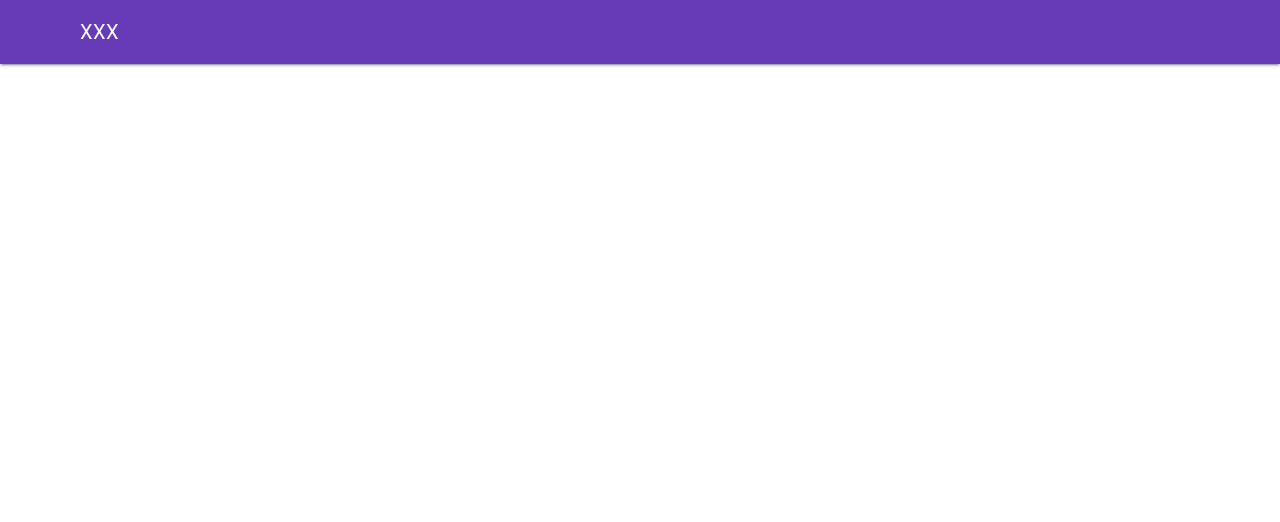
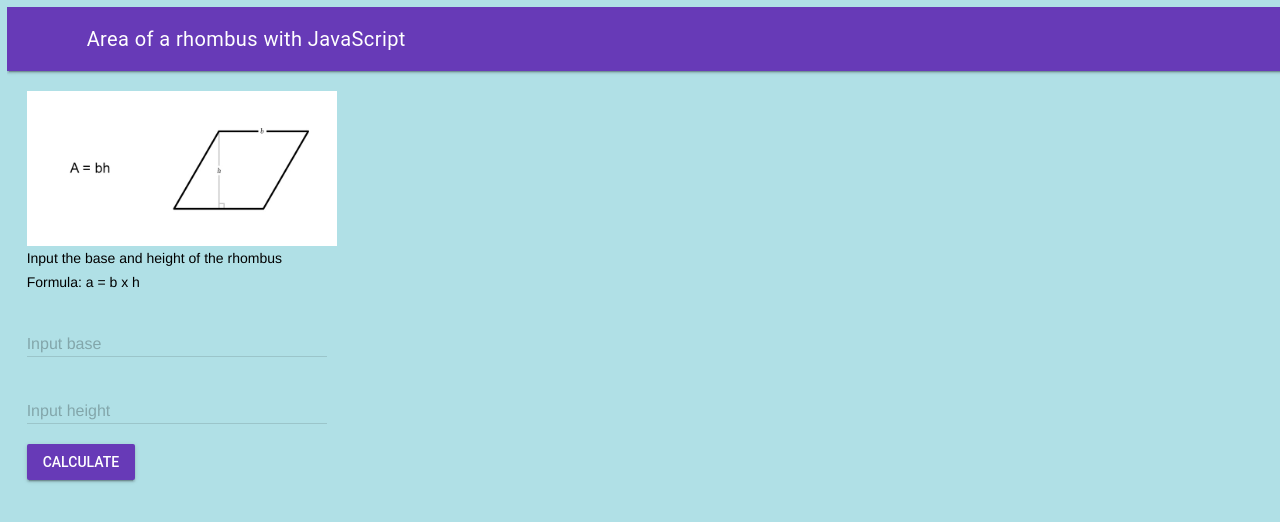
Before and after one commit to marshall-demars/ICS20-Assignment-02-JS, a plain HTML site: page index.html in a window 1280 px wide. Drawn offline with nearby package versions, Linux system fonts and the light colour scheme.

Commit message:
4 files changed

```diff
--- a/css/style.css
+++ b/css/style.css
@@ -0,0 +1,28 @@
+/* Created by: Marshall
+* Created on: Mar 2022
+* This file contains the CSS for index.html
+*/
+
+.mdl-layout__content {
+  padding-left: 15pt;
+  padding-right: 15pt;
+  padding-top: 15pt;
+}
+
+p {
+  color: black;
+  font-family: Helvetica, Arial, sans-serif;
+  font-size: 1.5rem;
+  padding-top: 5pt;
+}
+
+body {
+  background-color: powderblue;
+  font-size: 10pt;
+  font-family: Verdana, Geneva, Arial, Helvetica, sans-serif;
+  color: black;
+  line-height: 14pt;
+  padding-left: 5pt;
+  padding-right: 5pt;
+  padding-top: 5pt;
+}
--- a/index.html
+++ b/index.html
@@ -1,10 +1,10 @@
 
 <!DOCTYPE html>
-<!-- ICS2O-Assignment2-JS -->
+<!-- ICS2O-Assignment-02-JS -->
 <html lang="en-ca">
   <head>
     <meta charset="utf-8">
-    <meta name="description" content="XXX">
+    <meta name="description" content="Area of a square with JS">
     <meta name="keywords" content="mths, ics2o">
     <meta name="author" content="Marshall">
     <meta name="viewport" content="width=device-width, initial-scale=1.0">
@@ -12,7 +12,7 @@
     <link rel="icon" type="image/png" sizes="32x32" href="favicon-32x32.png">
     <link rel="icon" type="image/png" sizes="16x16" href="favicon-16x16.png">
     <link rel="manifest" href="site.webmanifest">
-    <title>XXX</title>
+    <title>Area of a square using JS</title>
     <link rel="stylesheet" href="https://fonts.googleapis.com/icon?family=Material+Icons">
       <link rel="stylesheet" href="./css/style.css">
       <link rel="stylesheet" href="https://code.getmdl.io/1.3.0/material.deep_purple-teal.min.css" />
@@ -23,10 +23,36 @@
     <div class = "mdl-layout mdl-js-layout mdl-layout--fixed-header">
       <header class = "mdl-layout__header">
         <div class = "mdl-layout__header-row">
-          <span class = "mdl-layout-title">XXX</span>
+          <span class = "mdl-layout-title">Area of a rhombus with JavaScript</span>
         </div>
       </header>
       <main class = "mdl-layout__content">
+        <img src="./images/parallelogram-area.jpg" alt="rectangle" width="25%" height="auto" />
+        <!-- basic text -->
+        <p>Input the base and height of the rhombus<br>Formula: a = b x h</p>
+        <!-- Numeric Textfield -->
+        <form action="#">
+          <div class="mdl-textfield mdl-js-textfield">
+            <input class="mdl-textfield__input" type="text" pattern="-?[0-9]*(\.[0-9]+)?" id="base-of-rhombus">
+            <label class="mdl-textfield__label" for="base-of-rhombus">Input base</label>
+            <span class="mdl-textfield__error">Input is not a number!</span>
+          </div>
+        </form>
+        <!-- Numeric Textfield -->
+        <form action="#">
+          <div class="mdl-textfield mdl-js-textfield">
+            <input class="mdl-textfield__input" type="text" pattern="-?[0-9]*(\.[0-9]+)?" id="height-of-rhombus">
+            <label class="mdl-textfield__label" for="height-of-rhombus">Input height</label>
+            <span class="mdl-textfield__error">Input is not a number!</span>
+          </div>
+        </form>
+        <!-- Colored raised button -->
+        <button class="mdl-button mdl-js-button mdl-button--raised mdl-button--colored" onclick="calculate()">
+          Calculate
+        </button>
+        <div id="answer">
+          <div id="area"></div>
+        </div>
       </main>
     </div>
   </body>
--- a/js/script.js
+++ b/js/script.js
@@ -0,0 +1,19 @@
+// Created by: Marshall
+// Created on: Mar 2022
+// This file contains the JS functions for index.html
+
+'use strict'
+/**
+ * This function calculates area of a rhombus.
+ */
+function calculate () {
+  // input
+  const base = parseInt(document.getElementById('base-of-rhombus').value)
+  const height = parseInt(document.getElementById('height-of-rhombus').value)
+
+  // process
+  const area = base * height
+
+   // output
+  document.getElementById('area').innerHTML = 'The area of this rhombus is: ' + area.toFixed(2) + ' cm²'
+}
```
Also changed, not shown: images/parallelogram-area.jpg (added).
